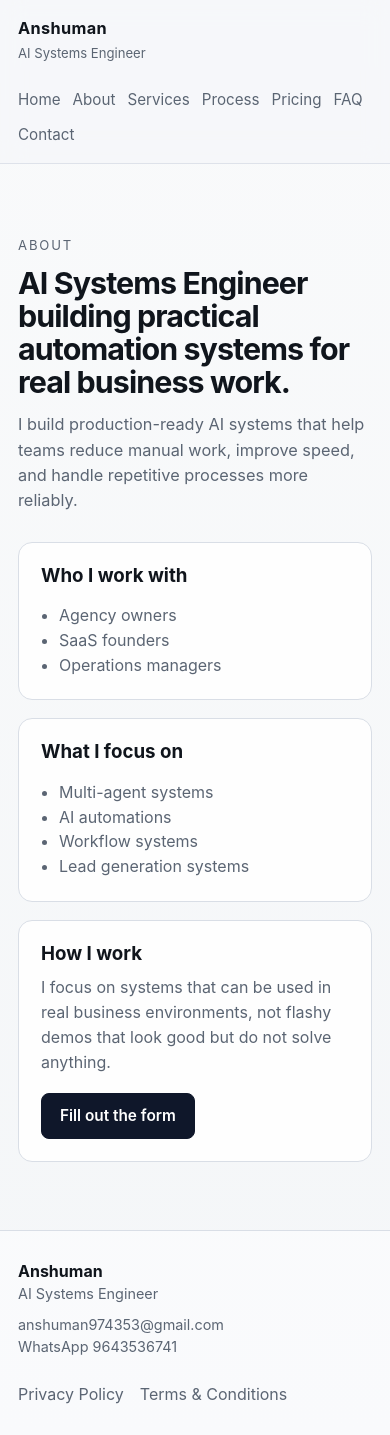
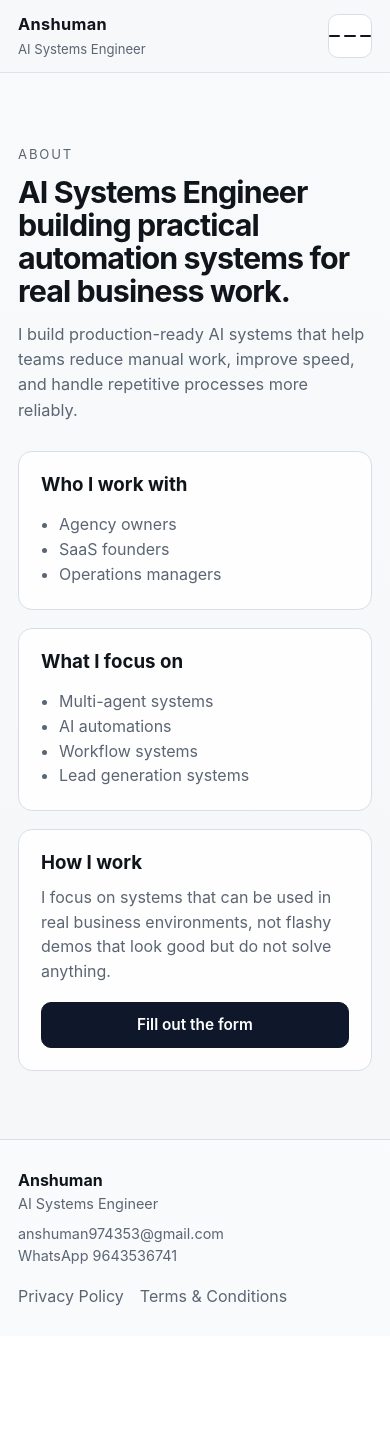
Before and after one commit to as7107962-hue/Portfolio_Anshuman, a Next.js app: page /about in a window 390 px wide. After the commit the page ends 1336 px from the top, so only its background shows below. Built offline with nearby package versions, Linux system fonts and the light colour scheme.

Commit message:
Add mobile navbar and responsive improvements

```diff
--- a/app/globals.css
+++ b/app/globals.css
@@ -15,14 +15,22 @@ body { margin: 0; color: var(--text); background: linear-gradient(180deg, #f9faf
 a { color: inherit; text-decoration: none; }
 .container { max-width: var(--max-width); margin: 0 auto; padding: 0 24px; }
 .site-shell { min-height: 100vh; display: flex; flex-direction: column; }
-header.site-header { position: sticky; top: 0; z-index: 20; backdrop-filter: blur(12px); background: rgba(246,247,249,0.82); border-bottom: 1px solid rgba(217,222,230,0.8); }
+header.site-header { position: sticky; top: 0; z-index: 40; backdrop-filter: blur(12px); background: rgba(246,247,249,0.88); border-bottom: 1px solid rgba(217,222,230,0.8); }
 .header-inner { display: flex; align-items: center; justify-content: space-between; gap: 24px; min-height: 78px; }
 .brand { display: flex; flex-direction: column; gap: 2px; }
 .brand strong { font-size: 1.02rem; letter-spacing: 0.02em; }
 .brand span { font-size: 0.82rem; color: var(--muted); }
+.header-actions { display: flex; align-items: center; gap: 12px; }
 .nav { display: flex; align-items: center; gap: 18px; flex-wrap: wrap; justify-content: flex-end; }
-.nav a { color: var(--muted); font-size: 0.95rem; }
-.nav a:hover { color: var(--text); }
+.nav a { color: var(--muted); font-size: 0.95rem; transition: color 0.18s ease, opacity 0.18s ease; }
+.nav a:hover, .nav a.active { color: var(--text); }
+.desktop-nav { display: flex; }
+.desktop-cta { display: inline-flex; }
+.nav-toggle { display: none; width: 44px; height: 44px; border: 1px solid var(--border); border-radius: 10px; background: var(--surface); align-items: center; justify-content: center; gap: 4px; padding: 0; cursor: pointer; }
+.nav-toggle span { display: block; width: 18px; height: 1.5px; background: var(--text); border-radius: 999px; }
+.nav-close { width: 40px; height: 40px; border: 1px solid var(--border); border-radius: 10px; background: var(--surface); font-size: 1rem; cursor: pointer; }
+.mobile-menu-backdrop { display: none; }
+.mobile-menu { display: none; }
 main { flex: 1; }
 .section { padding: 88px 0; }
 .section.tight { padding: 72px 0; }
@@ -36,7 +44,8 @@ main { flex: 1; }
 .hero-grid { display: grid; grid-template-columns: minmax(0,1.2fr) minmax(320px,0.8fr); gap: 32px; align-items: start; }
 .lead { font-size: 1.12rem; color: var(--muted); max-width: 60ch; margin: 0 0 28px; }
 .actions { display: flex; gap: 14px; flex-wrap: wrap; margin-top: 18px; }
-.btn { display: inline-flex; align-items: center; justify-content: center; min-height: 46px; padding: 0 18px; border: 1px solid var(--border); border-radius: 8px; background: var(--surface); color: var(--text); font-weight: 600; font-size: 0.96rem; }
+.btn { display: inline-flex; align-items: center; justify-content: center; min-height: 46px; padding: 0 18px; border: 1px solid var(--border); border-radius: 10px; background: var(--surface); color: var(--text); font-weight: 600; font-size: 0.96rem; transition: transform 0.18s ease, border-color 0.18s ease, background 0.18s ease; }
+.btn:hover { transform: translateY(-1px); }
 .btn.primary { background: var(--accent); color: var(--accent-contrast); border-color: var(--accent); }
 .btn.ghost { background: transparent; }
 .panel { border: 1px solid var(--border); background: rgba(255,255,255,0.8); box-shadow: 0 12px 40px rgba(16,21,28,0.06); border-radius: 14px; padding: 22px; }
@@ -76,5 +85,24 @@ textarea { min-height: 160px; resize: vertical; }
 .footer-links { display: flex; gap: 16px; flex-wrap: wrap; color: var(--muted); }
 .small { font-size: 0.9rem; color: var(--muted); }
 .note-box { border: 1px solid var(--border); border-left: 3px solid var(--accent); background: var(--surface); border-radius: 12px; padding: 18px; }
-@media (max-width: 960px) { .hero-grid, .contact-grid, .grid-3, .grid-2 { grid-template-columns: 1fr; } .nav { gap: 12px; } }
-@media (max-width: 720px) { .container { padding: 0 18px; } .section, .hero { padding: 68px 0; } .header-inner { flex-direction: column; align-items: flex-start; padding: 16px 0; } .nav { justify-content: flex-start; } .section-heading h1 { font-size: clamp(2.2rem, 12vw, 3.5rem); } .step { grid-template-columns: 1fr; } .step-index { width: 54px; height: 54px; } }
+@media (max-width: 960px) {
+  .hero-grid, .contact-grid, .grid-3, .grid-2 { grid-template-columns: 1fr; }
+  .desktop-nav, .desktop-cta { display: none; }
+  .nav-toggle { display: inline-flex; }
+  .header-actions { margin-left: auto; }
+  .mobile-menu-backdrop { display: block; position: fixed; inset: 0; background: rgba(16, 21, 28, 0.34); opacity: 0; pointer-events: none; transition: opacity 0.22s ease; z-index: 45; }
+  .mobile-menu-backdrop.open { opacity: 1; pointer-events: auto; }
+  .mobile-menu { display: block; position: fixed; inset: 0; z-index: 50; pointer-events: none; }
+  .mobile-menu-panel { margin: 12px 0 0; padding: 18px; border: 1px solid var(--border); border-radius: 18px; background: rgba(255,255,255,0.98); box-shadow: 0 24px 80px rgba(16,21,28,0.18); transform: translateY(-10px); opacity: 0; transition: transform 0.22s ease, opacity 0.22s ease; }
+  .mobile-menu.open { pointer-events: auto; }
+  .mobile-menu.open .mobile-menu-panel { transform: translateY(0); opacity: 1; }
+  .mobile-menu-header { display: flex; align-items: start; justify-content: space-between; gap: 16px; margin-bottom: 16px; }
+  .mobile-menu-title { font-weight: 700; font-size: 1.02rem; }
+  .mobile-menu-subtitle { font-size: 0.9rem; color: var(--muted); margin-top: 3px; }
+  .mobile-nav { display: grid; gap: 8px; }
+  .mobile-nav a { border: 1px solid var(--border); border-radius: 12px; padding: 14px 16px; font-weight: 600; color: var(--text); background: #fff; }
+  .mobile-nav a.active { background: #f3f5f8; }
+  .mobile-menu-actions { display: grid; gap: 10px; margin-top: 16px; }
+  .mobile-menu-cta, .mobile-menu-secondary { width: 100%; }
+}
+@media (max-width: 720px) { .container { padding: 0 18px; } .section, .hero { padding: 68px 0; } .header-inner { min-height: 72px; } .section-heading h1 { font-size: clamp(2.2rem, 12vw, 3.5rem); } .step { grid-template-columns: 1fr; } .step-index { width: 54px; height: 54px; } .btn { width: 100%; } .actions { flex-direction: column; } .footer-inner { gap: 16px; } }
--- a/components/Navbar.tsx
+++ b/components/Navbar.tsx
@@ -1,2 +1,121 @@
-import Link from "next/link"; import { site } from "@/lib/site"; import { Container } from "./Container";
-export function Navbar() { return <header className="site-header"><Container><div className="header-inner"><Link href="/" className="brand"><strong>{site.name}</strong><span>AI Systems Engineer</span></Link><nav className="nav" aria-label="Primary">{site.navigation.map((item) => <Link key={item.href} href={item.href}>{item.label}</Link>)}</nav></div></Container></header>; }
+"use client";
+
+import Link from "next/link";
+import { usePathname } from "next/navigation";
+import { useEffect, useMemo, useState } from "react";
+import { site } from "@/lib/site";
+import { Container } from "./Container";
+import { Button } from "./Button";
+
+export function Navbar() {
+  const pathname = usePathname();
+  const [isOpen, setIsOpen] = useState(false);
+
+  const navItems = useMemo(() => site.navigation, []);
+
+  useEffect(() => {
+    setIsOpen(false);
+  }, [pathname]);
+
+  useEffect(() => {
+    if (!isOpen) return;
+
+    const onKeyDown = (event: KeyboardEvent) => {
+      if (event.key === "Escape") setIsOpen(false);
+    };
+
+    document.body.style.overflow = "hidden";
+    window.addEventListener("keydown", onKeyDown);
+
+    return () => {
+      document.body.style.overflow = "";
+      window.removeEventListener("keydown", onKeyDown);
+    };
+  }, [isOpen]);
+
+  return (
+    <header className="site-header">
+      <Container>
+        <div className="header-inner">
+          <Link href="/" className="brand" aria-label="Anshuman home">
+            <strong>{site.name}</strong>
+            <span>AI Systems Engineer</span>
+          </Link>
+
+          <div className="header-actions">
+            <nav className="nav desktop-nav" aria-label="Primary">
+              {navItems.map((item) => {
+                const isActive = item.href === "/" ? pathname === "/" : pathname.startsWith(item.href);
+                return (
+                  <Link key={item.href} href={item.href} className={isActive ? "active" : undefined}>
+                    {item.label}
+                  </Link>
+                );
+              })}
+            </nav>
+
+            <Button href="/contact" variant="primary" className="header-cta desktop-cta">
+              Fill out the form
+            </Button>
+
+            <button
+              type="button"
+              className="nav-toggle"
+              aria-label={isOpen ? "Close menu" : "Open menu"}
+              aria-expanded={isOpen}
+              aria-controls="mobile-menu"
+              onClick={() => setIsOpen((prev) => !prev)}
+            >
+              <span />
+              <span />
+              <span />
+            </button>
+          </div>
+        </div>
+      </Container>
+
+      <div className={`mobile-menu-backdrop ${isOpen ? "open" : ""}`} onClick={() => setIsOpen(false)} aria-hidden="true" />
+
+      <div id="mobile-menu" className={`mobile-menu ${isOpen ? "open" : ""}`}>
+        <Container>
+          <div className="mobile-menu-panel">
+            <div className="mobile-menu-header">
+              <div>
+                <div className="mobile-menu-title">Menu</div>
+                <div className="mobile-menu-subtitle">Navigate the portfolio</div>
+              </div>
+              <button type="button" className="nav-close" aria-label="Close menu" onClick={() => setIsOpen(false)}>
+                ✕
+              </button>
+            </div>
+
+            <nav className="mobile-nav" aria-label="Mobile primary">
+              {navItems.map((item) => {
+                const isActive = item.href === "/" ? pathname === "/" : pathname.startsWith(item.href);
+                return (
+                  <Link
+                    key={item.href}
+                    href={item.href}
+                    className={isActive ? "active" : undefined}
+                    onClick={() => setIsOpen(false)}
+                  >
+                    {item.label}
+                  </Link>
+                );
+              })}
+            </nav>
+
+            <div className="mobile-menu-actions">
+              <Button href="/contact" variant="primary" className="mobile-menu-cta" onClick={() => setIsOpen(false)}>
+                Fill out the form
+              </Button>
+              <Button href="/services" variant="ghost" className="mobile-menu-secondary" onClick={() => setIsOpen(false)}>
+                View services
+              </Button>
+            </div>
+          </div>
+        </Container>
+      </div>
+    </header>
+  );
+}
```
